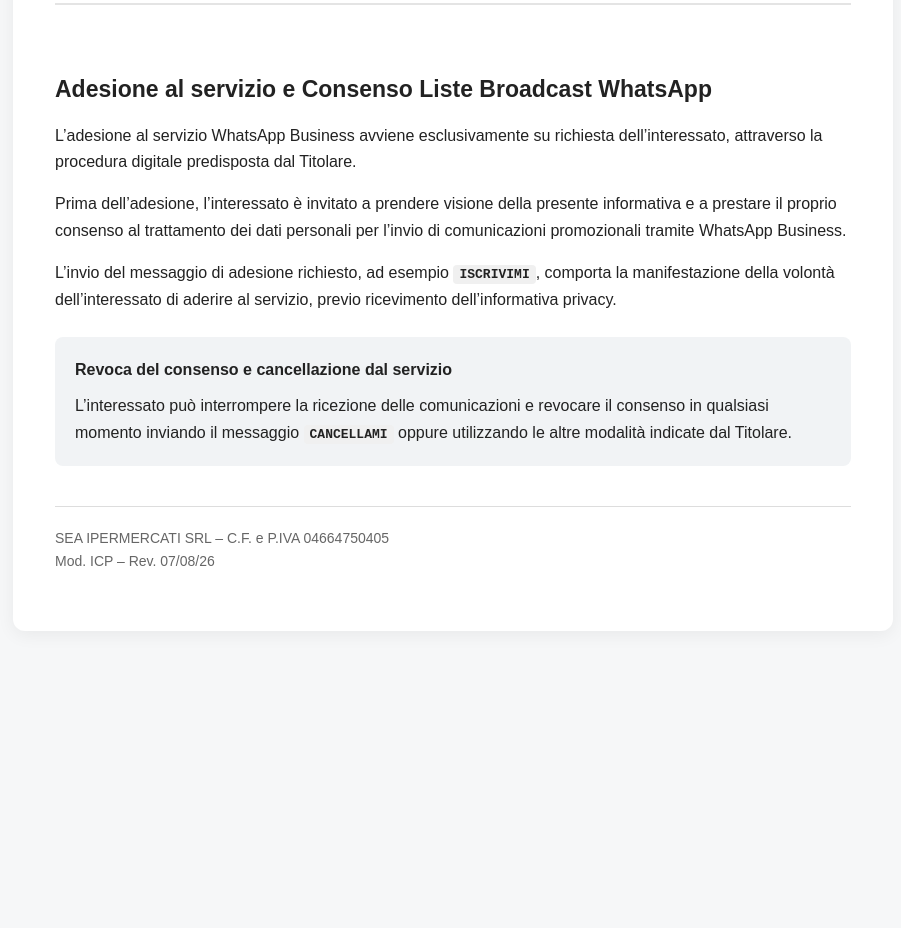
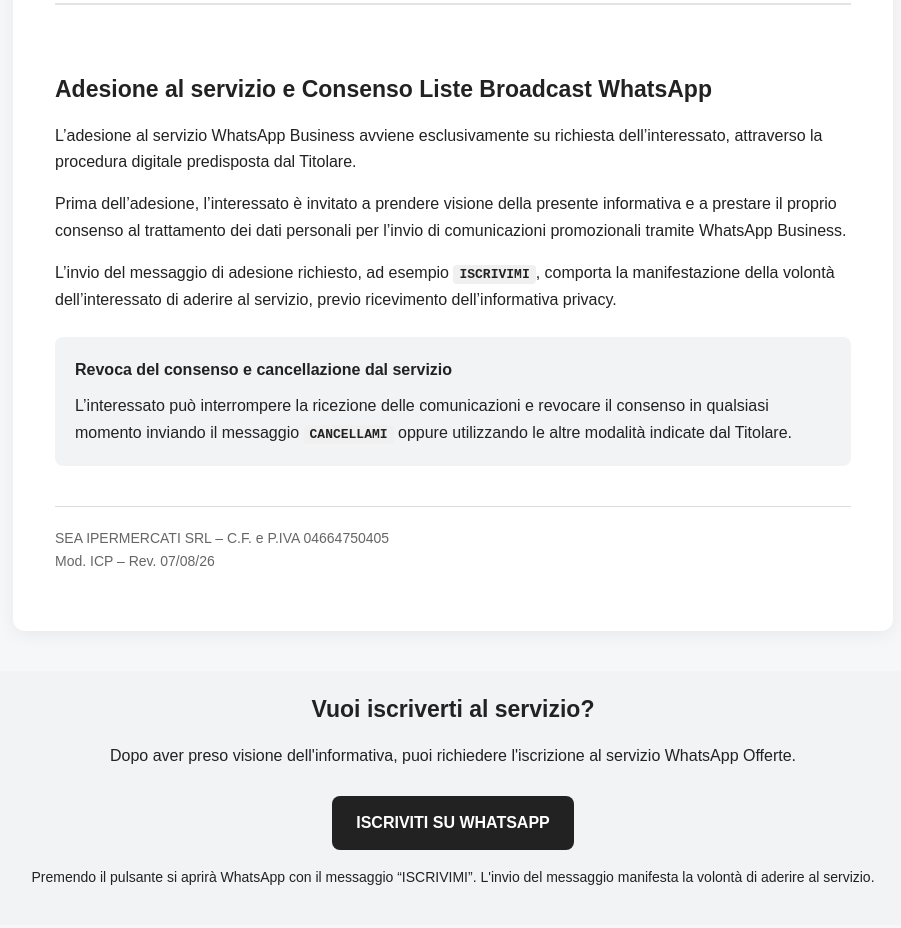
Before and after one commit to falla03/-whatsapp-offerte-privacy, a plain HTML site: page index.html in a window 1280 px wide. Shown: the part 3205-4133 px from the top of the page, without its empty margins (187-1088 px from the left). Before the commit the page ends 3876 px from the top, so only its background shows below. Drawn offline with Linux system fonts and the light colour scheme.

Commit message:
Update index.html

```diff
--- a/index.html
+++ b/index.html
@@ -426,6 +426,58 @@
 
     </article>
   </main>
+<div class="notice" style="text-align:center; margin-top:35px;">
 
+  <h2 style="margin-top:0;">Vuoi iscriverti al servizio?</h2>
+
+  <p>
+
+    Dopo aver preso visione dell'informativa, puoi richiedere
+
+    l'iscrizione al servizio WhatsApp Offerte.
+
+  </p>
+
+  <a
+
+    href="https://wa.me/NUMERO?text=ISCRIVIMI"
+
+    style="
+
+      display:inline-block;
+
+      background:#222;
+
+      color:#fff;
+
+      text-decoration:none;
+
+      padding:14px 24px;
+
+      border-radius:8px;
+
+      font-weight:bold;
+
+      margin-top:10px;
+
+    "
+
+  >
+
+    ISCRIVITI SU WHATSAPP
+
+  </a>
+
+  <p style="font-size:14px; margin-top:16px;">
+
+    Premendo il pulsante si aprirà WhatsApp con il messaggio
+
+    “ISCRIVIMI”. L'invio del messaggio manifesta la volontà
+
+    di aderire al servizio.
+
+  </p>
+
+</div>
 </body>
 </html>
```
